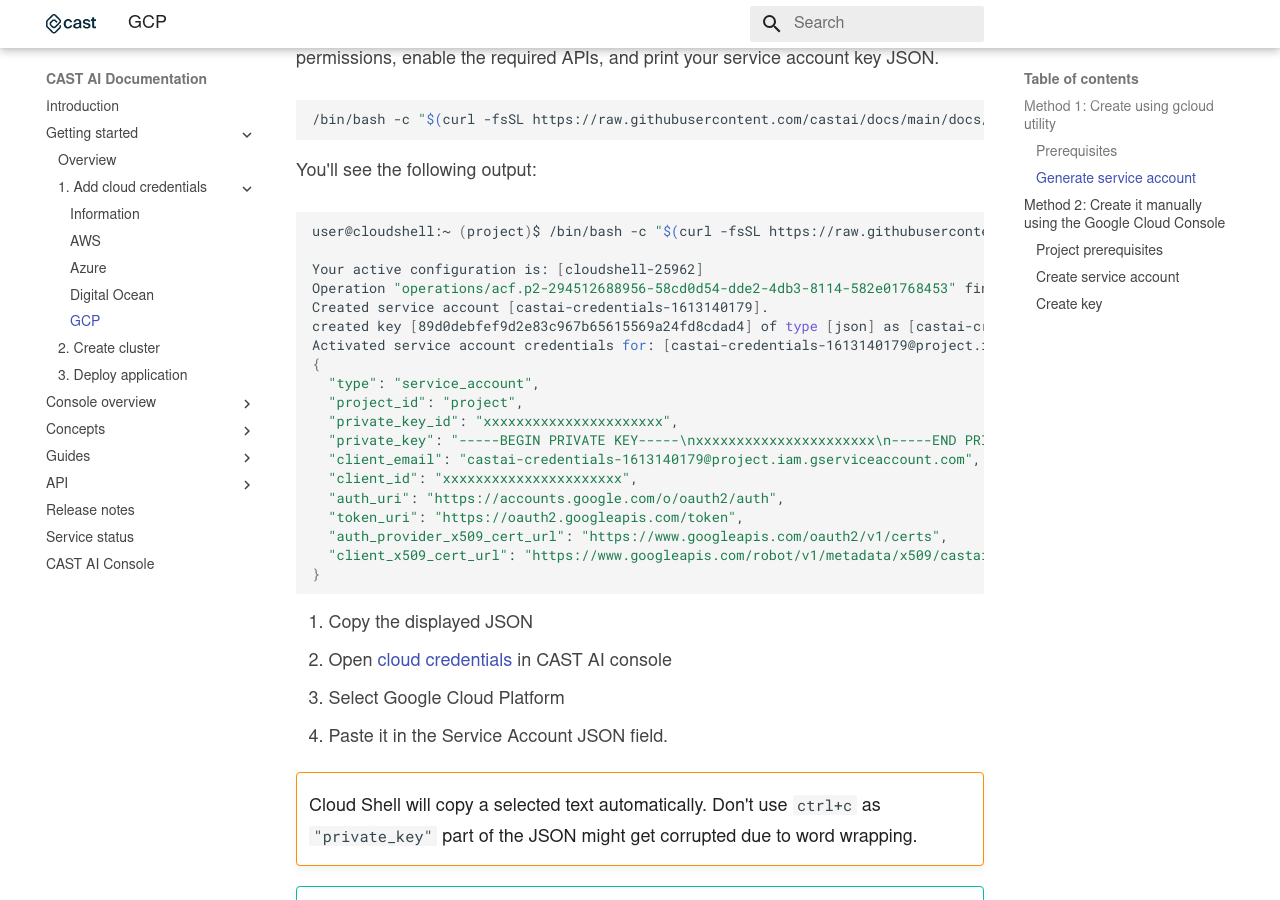
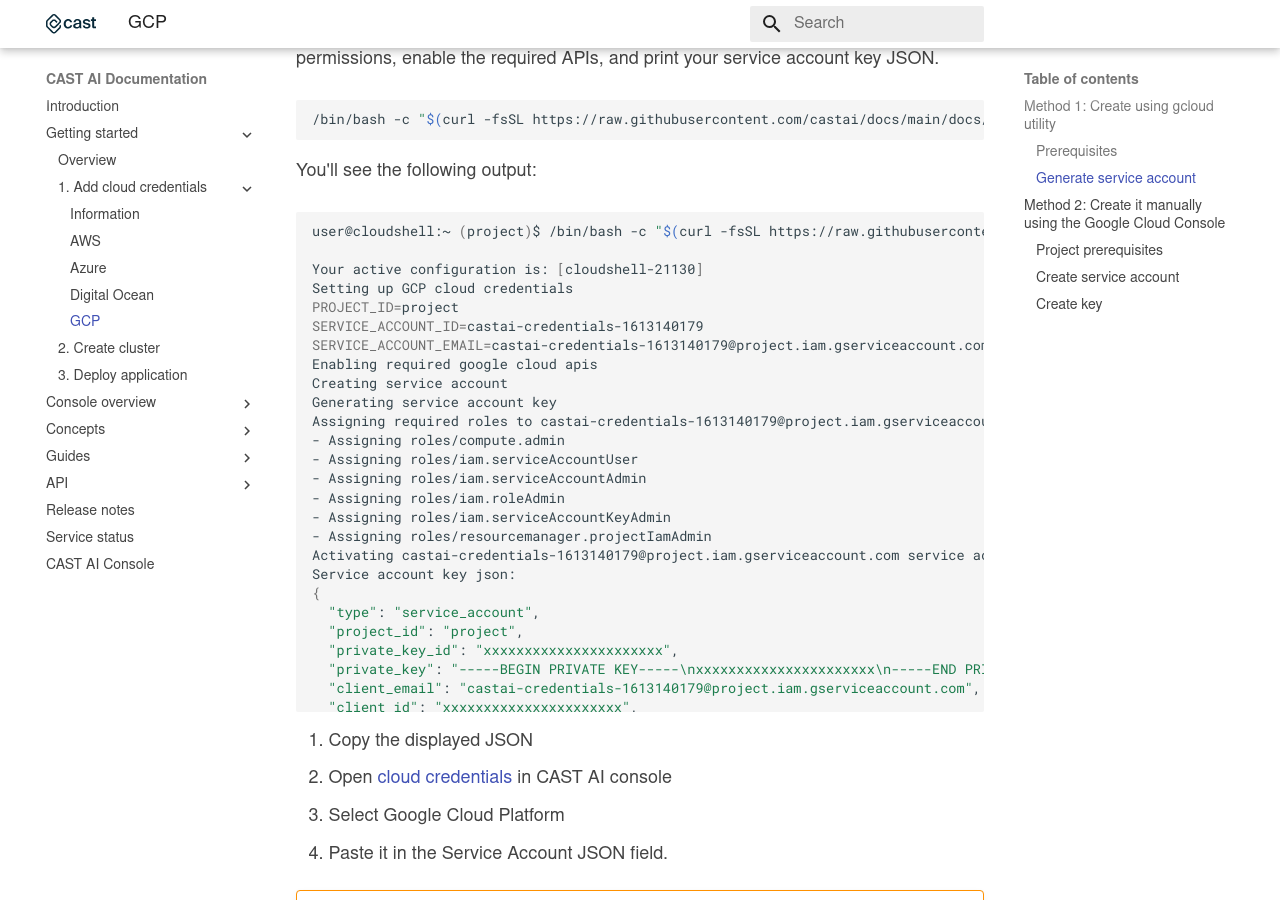
Before and after one commit to castai/docs, an MkDocs documentation site: the page built from docs/getting-started/credentials/configuring-gcp-credentials.md, in a window 1280 px wide and 900 px high, scrolled down 654 px. Built offline with MkDocs 1.6.1 and Material for MkDocs 9.7.7, drawn with Linux system fonts in a browser that asks for light colours; some web fonts are replaced.

Commit message:
CORE-1457 - gcp credentials script - do not use conditions on role binding

````diff
--- a/docs/getting-started/credentials/configuring-gcp-credentials.md
+++ b/docs/getting-started/credentials/configuring-gcp-credentials.md
@@ -23,11 +23,23 @@
 ```bash
 user@cloudshell:~ (project)$ /bin/bash -c "$(curl -fsSL https://raw.githubusercontent.com/castai/docs/main/docs/getting-started/credentials/configuring-gcp-credentials/script.sh)"
 
-Your active configuration is: [cloudshell-25962]
-Operation "operations/acf.p2-294512688956-58cd0d54-dde2-4db3-8114-582e01768453" finished successfully.
-Created service account [castai-credentials-1613140179].
-created key [89d0debfef9d2e83c967b65615569a24fd8cdad4] of type [json] as [castai-credentials-1613140179.json] for [castai-credentials-1613140179@project.iam.gserviceaccount.com]
-Activated service account credentials for: [castai-credentials-1613140179@project.iam.gserviceaccount.com]
+Your active configuration is: [cloudshell-21130]
+Setting up GCP cloud credentials
+PROJECT_ID=project
+SERVICE_ACCOUNT_ID=castai-credentials-1613140179
+SERVICE_ACCOUNT_EMAIL=castai-credentials-1613140179@project.iam.gserviceaccount.com
+Enabling required google cloud apis
+Creating service account
+Generating service account key
+Assigning required roles to castai-credentials-1613140179@project.iam.gserviceaccount.com service account
+- Assigning roles/compute.admin
+- Assigning roles/iam.serviceAccountUser
+- Assigning roles/iam.serviceAccountAdmin
+- Assigning roles/iam.roleAdmin
+- Assigning roles/iam.serviceAccountKeyAdmin
+- Assigning roles/resourcemanager.projectIamAdmin
+Activating castai-credentials-1613140179@project.iam.gserviceaccount.com service account
+Service account key json:
 {
   "type": "service_account",
   "project_id": "project",
````
Also changed, not shown: 1 other file.
